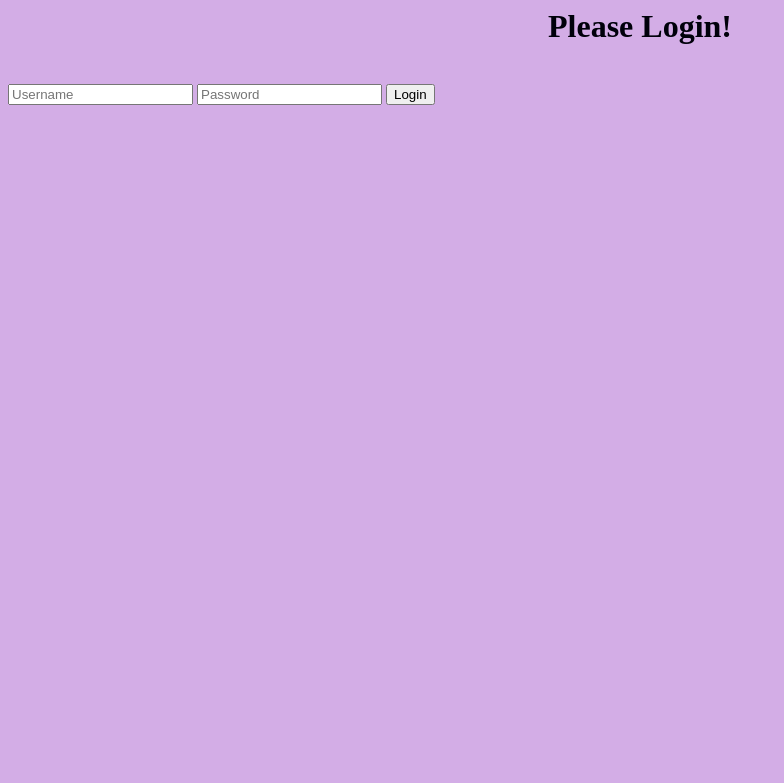
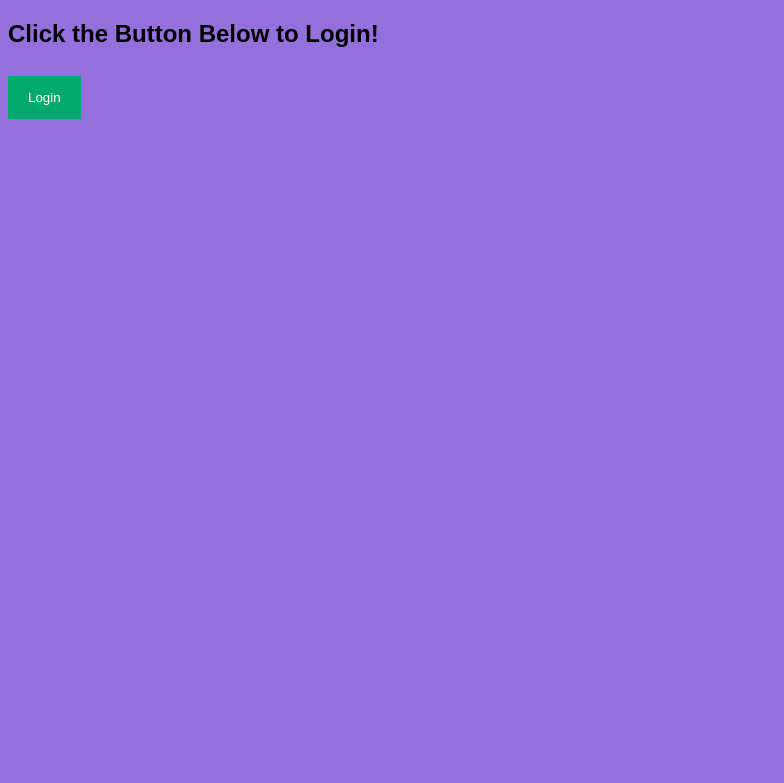
Before and after one commit to KoolKidKai/Siuuuu, a Flask app: page / in a window 1280 px wide. Shown: the top 783 px of the page, without its empty margins (0-784 px from the left). Run offline with Flask 2, Linux system fonts and the light colour scheme.

Commit message:
remodeled login page

```diff
--- a/templates/login.html
+++ b/templates/login.html
@@ -1,38 +1,174 @@
+<!DOCTYPE html>
 <html>
 <head>
-    <title>Login Page</title>
-    <meta name="viewport" content="width=device-width, initial-scale=1.0">
+    <meta name="viewport" content="width=device-width, initial-scale=1">
+    <style>
+        body {font-family: Arial, Helvetica, sans-serif;}
+        body {
+            background-color: mediumpurple;
+        }
+        /* Full-width input fields */
+        input[type=text], input[type=password] {
+            width: 100%;
+            padding: 12px 20px;
+            margin: 8px 0;
+            display: inline-block;
+            border: 1px solid #ccc;
+            box-sizing: border-box;
+        }
 
+        /* Set a style for all buttons */
+        button {
+            background-color: #04AA6D;
+            color: white;
+            padding: 14px 20px;
+            margin: 8px 0;
+            border: none;
+            cursor: pointer;
+            width: 100%;
+        }
+
+        button:hover {
+            opacity: 0.8;
+        }
+
+        /* Extra styles for the cancel button */
+        .cancelbtn {
+            width: auto;
+            padding: 10px 18px;
+            background-color: #f44336;
+        }
+
+        /* Center the image and position the close button */
+        .imgcontainer {
+            text-align: center;
+            margin: 24px 0 12px 0;
+            position: relative;
+        }
+
+        img.avatar {
+            width: 40%;
+            border-radius: 50%;
+        }
+
+        .container {
+            padding: 16px;
+        }
+
+        span.psw {
+            float: right;
+            padding-top: 16px;
+        }
+
+        /* The Modal (background) */
+        .modal {
+            display: none; /* Hidden by default */
+            position: fixed; /* Stay in place */
+            z-index: 1; /* Sit on top */
+            left: 0;
+            top: 0;
+            width: 100%; /* Full width */
+            height: 100%; /* Full height */
+            overflow: auto; /* Enable scroll if needed */
+            background-color: rgb(0,0,0); /* Fallback color */
+            background-color: rgba(0,0,0,0.4); /* Black w/ opacity */
+            padding-top: 60px;
+        }
+
+        /* Modal Content/Box */
+        .modal-content {
+            background-color: #fefefe;
+            margin: 5% auto 15% auto; /* 5% from the top, 15% from the bottom and centered */
+            border: 1px solid #888;
+            width: 80%; /* Could be more or less, depending on screen size */
+        }
+
+        /* The Close Button (x) */
+        .close {
+            position: absolute;
+            right: 25px;
+            top: 0;
+            color: #000;
+            font-size: 35px;
+            font-weight: bold;
+        }
+
+        .close:hover,
+        .close:focus {
+            color: red;
+            cursor: pointer;
+        }
+
+        /* Add Zoom Animation */
+        .animate {
+            -webkit-animation: animatezoom 0.6s;
+            animation: animatezoom 0.6s
+        }
+
+        @-webkit-keyframes animatezoom {
+            from {-webkit-transform: scale(0)}
+            to {-webkit-transform: scale(1)}
+        }
+
+        @keyframes animatezoom {
+            from {transform: scale(0)}
+            to {transform: scale(1)}
+        }
+
+        /* Change styles for span and cancel button on extra small screens */
+        @media screen and (max-width: 300px) {
+            span.psw {
+                display: block;
+                float: none;
+            }
+            .cancelbtn {
+                width: 100%;
+            }
+        }
+    </style>
 </head>
 <body>
-<style>
-    body {
-        background-color: #d3ade6;
+
+<h2>Click the Button Below to Login!</h2>
+
+<button onclick="document.getElementById('id01').style.display='block'" style="width:auto;">Login</button>
+
+<div id="id01" class="modal">
+
+    <form class="modal-content animate" action="/home" method="post">
+        <div class="imgcontainer">
+            <span onclick="document.getElementById('id01').style.display='none'" class="close" title="Close Modal">&times;</span>
+            <img src="../static/img.jpg" alt="Image" class="avatar">
+        </div>
+
+        <div class="container">
+            <label for="uname"><b>Username</b></label>
+            <input type="text" placeholder="Enter Username" name="uname" required>
+
+            <label for="psw"><b>Password</b></label>
+            <input type="password" placeholder="Enter Password" name="psw" required>
+
+            <button type="submit">Login</button>
+        </div>
+
+        <div class="container" style="background-color:#f1f1f1">
+            <button type="button" onclick="document.getElementById('id01').style.display='none'" class="cancelbtn">Cancel</button>
+            <span class="psw">Forgot <a href="#">password?</a></span>
+        </div>
+    </form>
+</div>
+
+<script>
+    // Get the modal
+    var modal = document.getElementById('id01');
+
+    // When the user clicks anywhere outside of the modal, close it
+    window.onclick = function(event) {
+        if (event.target == modal) {
+            modal.style.display = "none";
+        }
     }
+</script>
 
-    h1 {
-        color: #00000b;
-        text-align: center;
-    }
-
-    p {
-        font-family: verdana;
-        font-size: 20px;
-    }
-</style>
-<div class="container">
-    <h1>Please Login!</h1>
-    <br>
-    <form action="" method="post">
-        <input type="text" placeholder="Username" name="username" value="{{
-                request.form.username }}">
-        <input type="password" placeholder="Password" name="password" value="{{
-                request.form.password }}">
-        <input class="btn btn-default" type="submit" value="Login">
-    </form>
-    {% if error %}
-        <p class="error"><strong>Error:</strong> {{ error }}
-    {% endif %}
-</div>
 </body>
 </html>
```
Also changed, not shown: static/img.jpg (added).
